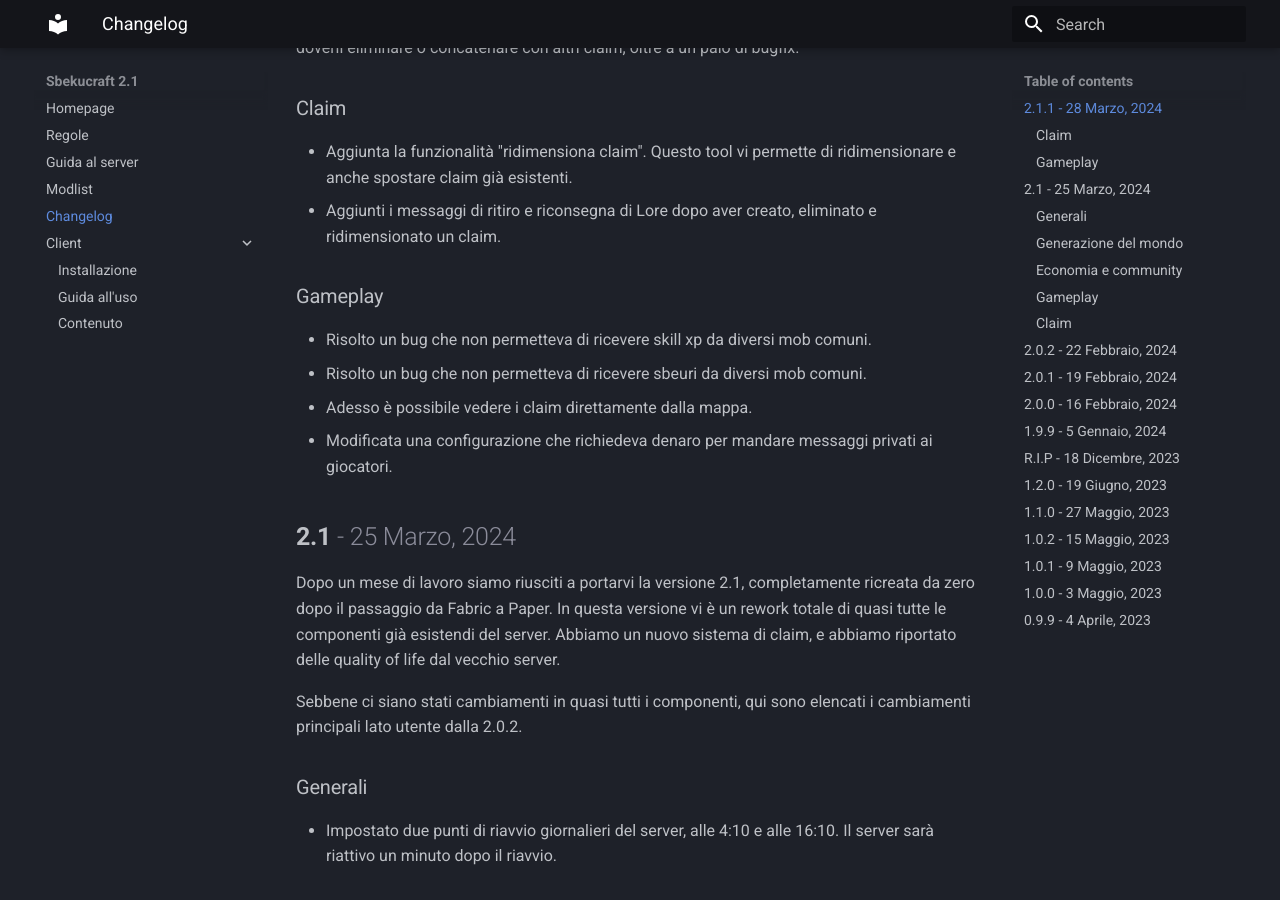
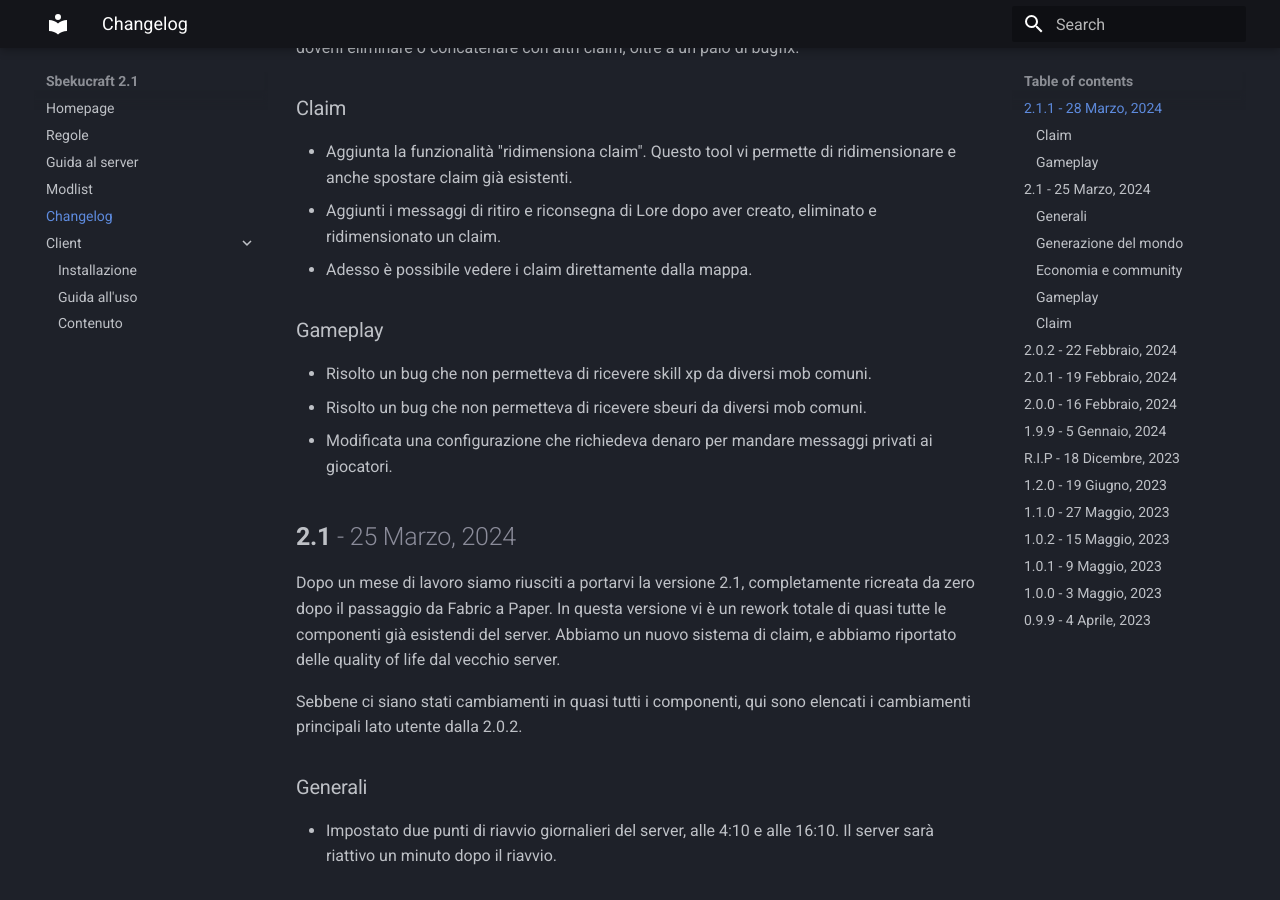
Before and after one commit to Sbekucraft/Sbekucraft-2.0-Wiki, an MkDocs documentation site: the page built from docs/changelog.md, in a window 1280 px wide and 900 px high, scrolled down 312 px. Built offline with MkDocs 1.6.1 and Material for MkDocs 9.7.7, drawn with Linux system fonts in a browser that asks for light colours.

```diff
--- a/docs/changelog.md
+++ b/docs/changelog.md
@@ -8,11 +8,11 @@ Con questo update vi portiamo una nuova funzionalità: la possibilità di modifi
 ### Claim
 - Aggiunta la funzionalità "ridimensiona claim". Questo tool vi permette di ridimensionare e anche spostare claim già esistenti.
 - Aggiunti i messaggi di ritiro e riconsegna di Lore dopo aver creato, eliminato e ridimensionato un claim.
+- Adesso è possibile vedere i claim direttamente dalla mappa.
 
 ### Gameplay
 - Risolto un bug che non permetteva di ricevere skill xp da diversi mob comuni.
 - Risolto un bug che non permetteva di ricevere sbeuri da diversi mob comuni.
-- Adesso è possibile vedere i claim direttamente dalla mappa.
 - Modificata una configurazione che richiedeva denaro per mandare messaggi privati ai giocatori.
 
 ## **2.1** <span style="color: #8B8C9A">- 25 Marzo, 2024</span>
```
